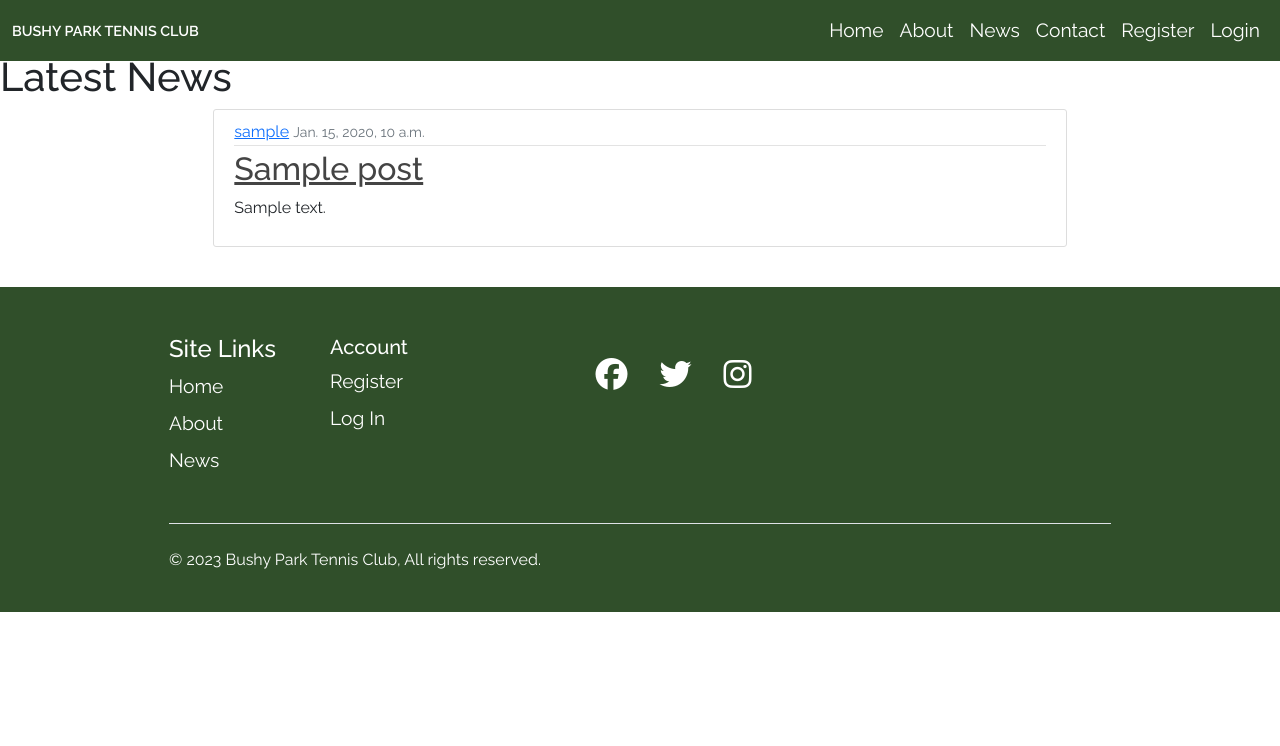
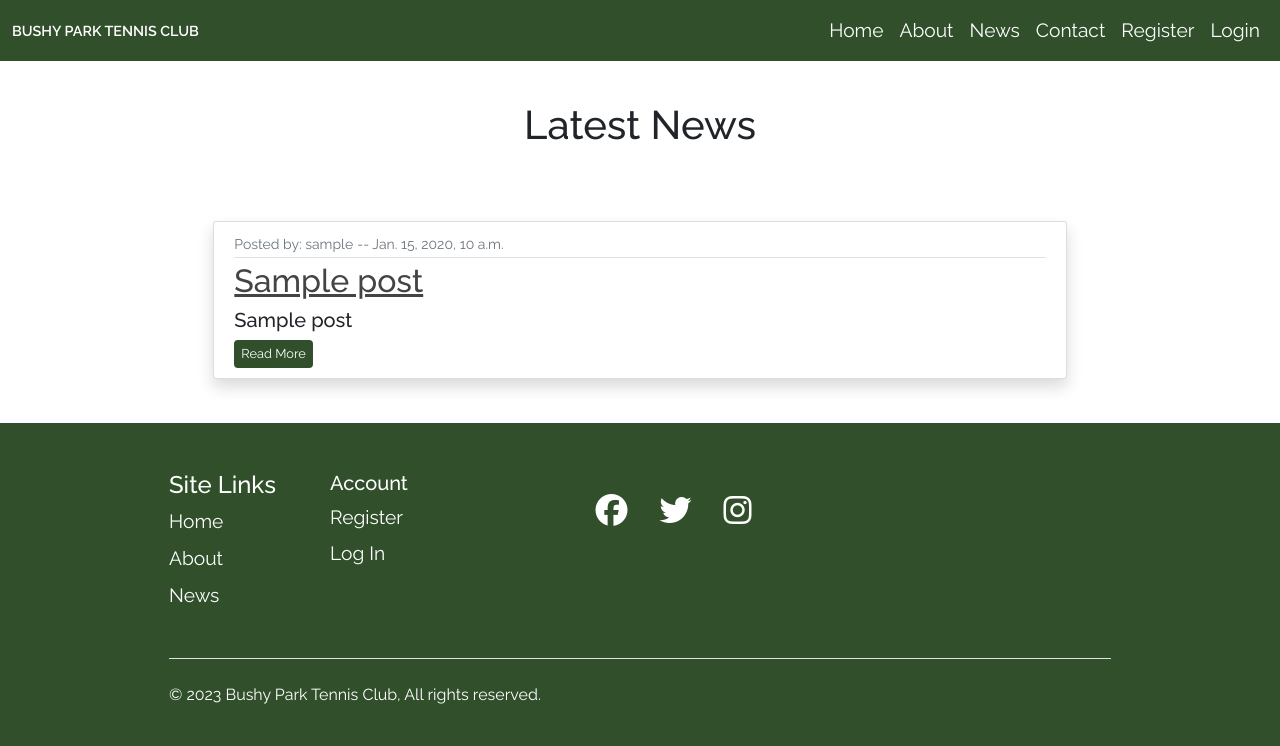
Before and after one commit to LewisMDillon/bushy-park-tennis-club-ld, a Django app: page /news in a window 1280 px wide. Shown: the top 746 px of the page. Run offline with Django 3.2, Linux system fonts and the light colour scheme; tables that the repository leaves empty hold one stand-in row (values such as "Sample post"); some libraries are stand-ins or nearby versions.

Commit message:
Add styling for news and post-detail pages

```diff
--- a/website/templates/website/news.html
+++ b/website/templates/website/news.html
@@ -1,17 +1,18 @@
 {% extends 'website/base.html' %}
 
 {% block content %}
-    <h1>Latest News</h1>
+    <h1 class="text-center my-5">Latest News</h1>
     <div id="article-container">
         {% for post in posts %}
-            <article class="media content-section col-md-8">
+            <article class="media content-section col-md-8 my-4 news-box">
                 <div class="media-body">
                     <div class="article-metadata">
-                        <a class="mr-2" href="#">{{ post.author }}</a>
-                        <small class="text-muted">{{ post.date_posted }}</small>
+                        <small class="text-muted">Posted by: {{ post.author }}</small>
+                        <small class="text-muted"> -- {{ post.date_posted }}</small>
                     </div>
                     <h2><a class="article-title" href="{% url 'post-detail' post.id %}">{{ post.title }}</a></h2>
-                    <p class="article-content">{{ post.content }}</p>
+                    <h5 class="article-content">{{ post.subtitle }}</h5>
+                    <a class="btn green-button-small" href="{% url 'post-detail' post.id %}">Read More</a>
                 </div>
             </article>
         {% endfor %}
@@ -20,19 +21,19 @@
         {% if is_paginated %}
 
             {% if page_obj.has_previous %}
-                <a class="btn btn-outline-info mb-4" href="?page=1">First</a>
-                <a class="btn btn-outline-info mb-4" href="?page={{ page_obj.previous_page_number }}">Previous</a>
+                <a class="btn green-button mb-4" href="?page=1"><<</a>
+                <a class="btn green-button mb-4" href="?page={{ page_obj.previous_page_number }}"><</a>
             {% endif %}
             {% for num in page_obj.paginator.page_range %}
                 {% if page_obj.number == num %}
-                    <a class="btn btn-info mb-4" href="?page={{ num }}">{{ num }}</a>
+                    <a class="btn active-button mb-4" href="?page={{ num }}">{{ num }}</a>
                 {% elif num > page_obj.number|add:'-3' and num < page_obj.number|add:'3' %}
-                    <a class="btn btn-outline-info mb-4" href="?page={{ num }}">{{ num }}</a>
+                    <a class="btn green-button mb-4" href="?page={{ num }}">{{ num }}</a>
                 {% endif %}
             {% endfor %}
             {% if page_obj.has_next %}
-                <a class="btn btn-outline-info mb-4" href="?page={{ page_obj.next_page_number }}">Next</a>
-                <a class="btn btn-outline-info mb-4" href="?page={{ page_obj.paginator.num_pages }}">Last</a>
+                <a class="btn green-button mb-4" href="?page={{ page_obj.next_page_number }}">></a>
+                <a class="btn green-button mb-4" href="?page={{ page_obj.paginator.num_pages }}">>></a>
             {% endif %}
         {% endif %}
     </div>
```
Also changed, not shown: website/templates/website/home.html (+21 -10 lines), website/templates/website/post_detail.html (+7 -4 lines).
